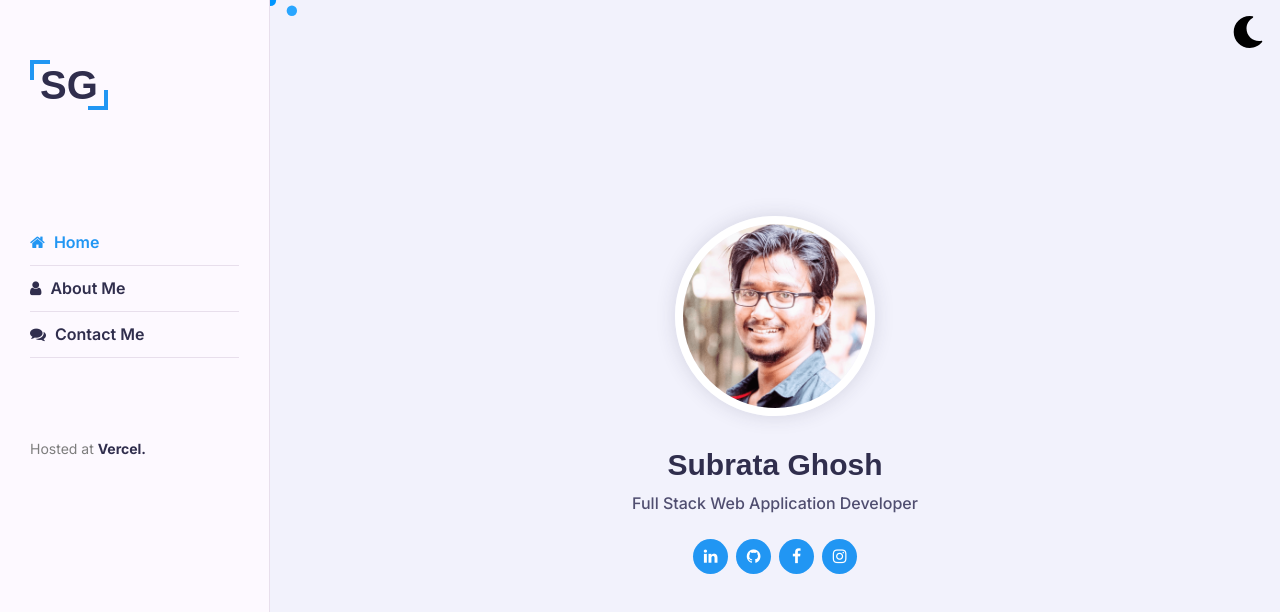
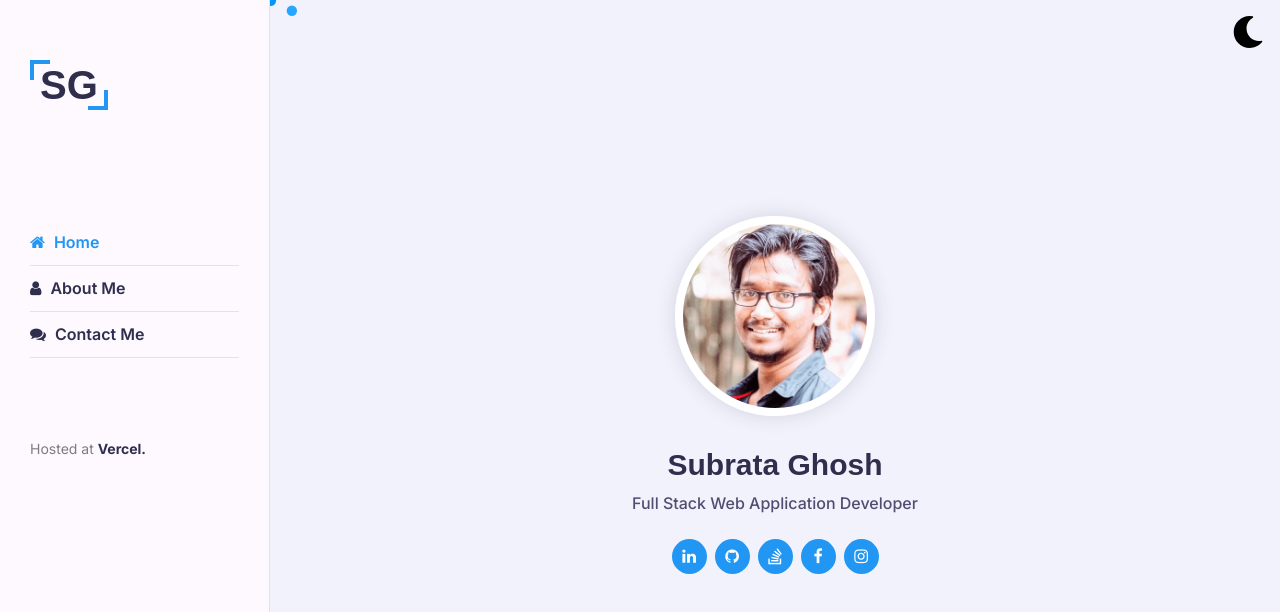
Before and after one commit to subrataghosh/my-portfolio, a Next.js app: page / in a window 1280 px wide. Shown: the top 612 px of the page. Built offline with nearby package versions, Linux system fonts and the light colour scheme.

Commit message:
added stack-overflow icon

```diff
--- a/src/app/page.tsx
+++ b/src/app/page.tsx
@@ -22,6 +22,9 @@ export default async function Home() {
               <a href="https://github.com/subrataghosh" target="_blank">
                 <i className="fa fa-github" />
               </a>
+              <a href="https://stackoverflow.com/users/7693739/subratag" target="_blank">
+                <i className="fa fa-stack-overflow" />
+              </a>
               <a href="https://www.facebook.com/share/127C5VyWhNH/" target="_blank">
                 <i className="fa fa-facebook" />
               </a>
```
